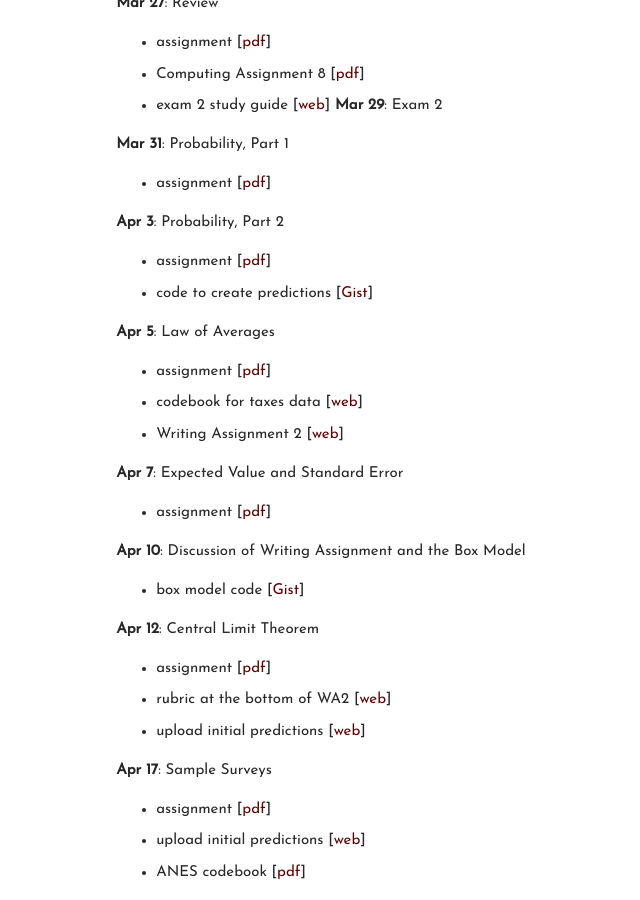
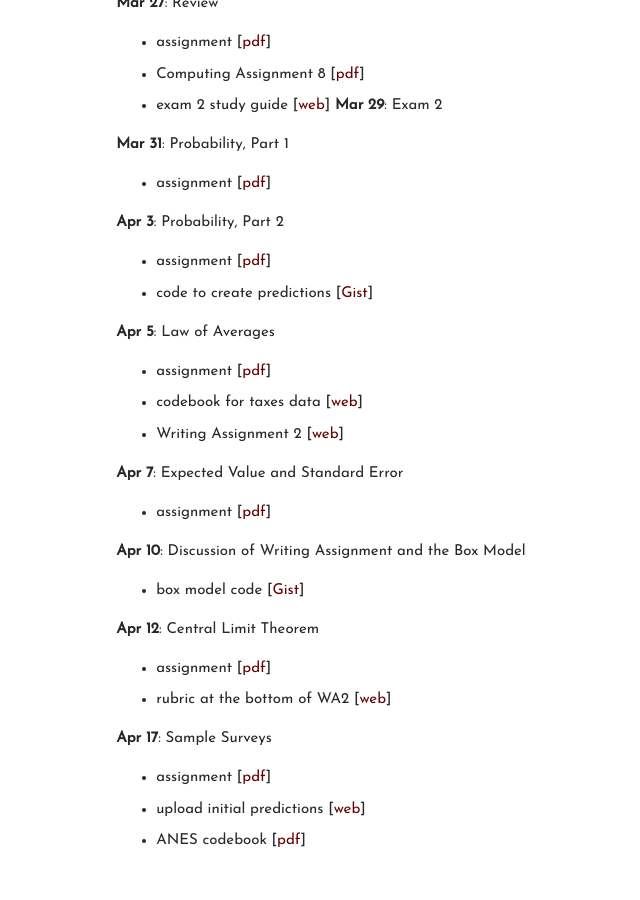
Before and after one commit to carlislerainey/carlislerainey.github.io, a Jekyll site: the page built from teaching/pols-209/index.md, in a window 1280 px wide and 900 px high, scrolled down 4709 px. Shown: the whole window, without its empty margins (346-986 px from the left). Built offline with Jekyll 4.4.1, drawn with Linux system fonts in a browser that asks for light colours; after the commit the page ends 5577 px from its top, so only the background shows below that.

Commit message:
update pols-209

```diff
--- a/teaching/pols-209/index.md
+++ b/teaching/pols-209/index.md
@@ -194,7 +194,6 @@ Tuesday, 1-4pm
 **Apr 12**: Central Limit Theorem
 - assignment  [[pdf](files/assign-34-clt.pdf)]
 - rubric at the bottom of WA2 [[web](https://docs.google.com/document/d/1nZ-cF5caC8Ug7PyXT6D5jOW24E6XF9g6LT_EXe2XeOI/edit?usp=sharing)]
-- upload initial predictions [[web](https://www.dropbox.com/request/v6O22zSdGPAUNf74SdiZ)]
 
 **Apr 17**: Sample Surveys
 - assignment [[pdf](files/assign-35-sample-surveys.pdf)]
```
